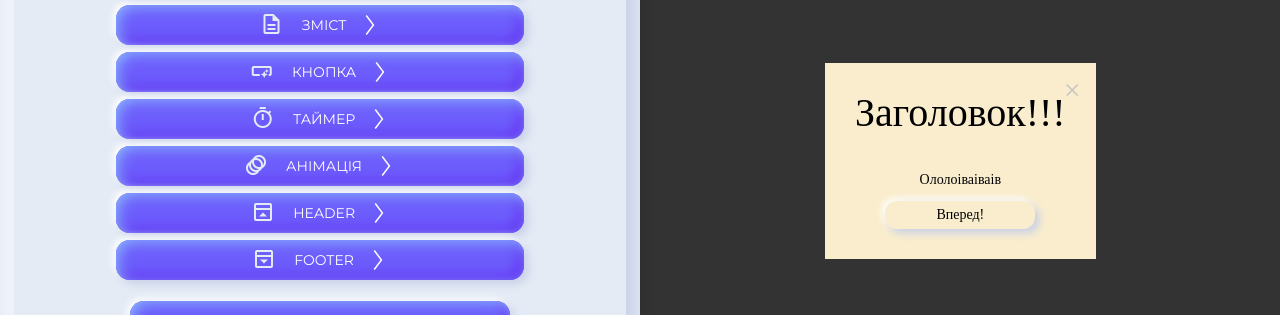
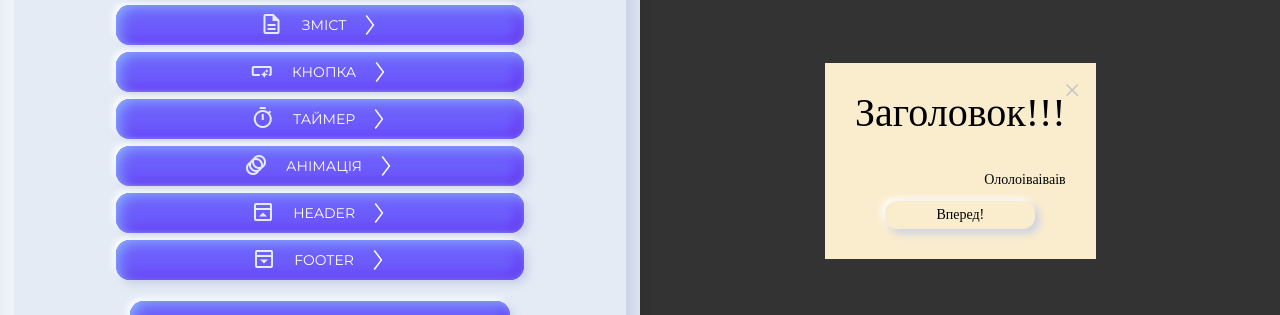
Before and after one commit to IrbisKronos/popup-react-vite, a React (Vite) app: page / in a window 1280 px wide. Shown: the part 239-554 px from the top of the page. Built offline with nearby package versions, Linux system fonts and the light colour scheme.

Commit message:
Add animation in progress

```diff
--- a/public/data.json
+++ b/public/data.json
@@ -2,12 +2,12 @@
   "banner": {
     "title": {
       "content": "Заголовок!!!",
-      "size": "h3"
+      "size": "h5"
     },
     "text": {
       "content": "Ололоіваіваів"
     },
-    "alignText": "center",
+    "alignText": "right",
     "button": {
       "name": "Вперед!",
       "link": "https://www.google.com/",
--- a/src/App.jsx
+++ b/src/App.jsx
@@ -5,6 +5,7 @@ import { useState, useEffect } from 'react';
 
 export default function App() {
   const [settings, setSettings] = useState({});
+  console.log('render App');
 
   useEffect(() => {
     fetch('/data.json')
--- a/src/components/DataBound/DataBound.jsx
+++ b/src/components/DataBound/DataBound.jsx
@@ -1,4 +1,4 @@
-/* import deepGet from 'lodash/get';
+import deepGet from 'lodash/get';
 import deepSet from 'lodash/set';
 import React, { useCallback, useEffect, useState } from 'react';
 
@@ -35,4 +35,4 @@ export default function DataBound(ComponentClass) {
   DataBoundComponent.displayName = `DataBound(${ComponentClass.displayName})`;
 
   return DataBoundComponent;
-  }*/
+}
--- a/src/components/Popup/Popup.jsx
+++ b/src/components/Popup/Popup.jsx
@@ -1,10 +1,12 @@
 import './Popup.css';
 import deepGet from 'lodash/get';
 import clsx from 'clsx';
-import { useState, useEffect } from 'react';
+import { useState, useEffect, useRef } from 'react';
 
 export default function Popup({ settings }) {
   const [isOpen, setIsOpen] = useState(false);
+  const [animated, setAnimated] = useState(false);
+  const [animationClass, setAnimationClass] = useState(settings.animation);
 
   /* Timer */
   useEffect(() => {
@@ -16,6 +18,7 @@ export default function Popup({ settings }) {
     const timer = setTimeout(() => {
       setIsOpen(true);
     }, milliseconds);
+    console.log('settings in popup-component:', settings);
     return () => clearTimeout(timer);
   }, [settings]);
 
@@ -23,7 +26,7 @@ export default function Popup({ settings }) {
 
   /* Set title size (h2-h6) with title content */
   const titleContent = deepGet(settings, 'title.content', '');
-  const titleSize = deepGet(settings, 'title.size');
+  const titleSize = deepGet(settings, 'title.size', '');
   const titleSizes = {
     h2: <h2>{titleContent}</h2>,
     h3: <h3>{titleContent}</h3>,
@@ -32,17 +35,29 @@ export default function Popup({ settings }) {
     h6: <h6>{titleContent}</h6>,
   };
   const titleElement = titleSizes[titleSize];
-  console.log('render');
+
+  const transitionRef = useRef(null);
+  /* useEffect(() => {
+    const node = transitionRef.current;
+    node.addEventListener('transitionend', () => {
+      settings.animation ? setAnimationClass(settings.animation) : '';
+    });
+  }); */
 
   return (
     <div className={clsx('popup', isOpen && 'open')}>
       <div className='popup__body'>
         <div
-          className='popup__content animate__animated'
+          onTransitionEnd={(e) => setAnimated(true)}
+          className={clsx(
+            'popup__content animate__animated',
+            animated && `${settings.animation}`
+          )}
           style={{
             textAlign: settings.alignText,
             backgroundColor: deepGet(settings, 'background.color'),
           }}
+          ref={transitionRef}
         >
           <button className='popup__close' onClick={handlePopupClose}>
             &times;
--- a/vite.config.js
+++ b/vite.config.js
@@ -4,5 +4,5 @@ import react from '@vitejs/plugin-react-swc';
 // https://vitejs.dev/config/
 export default defineConfig({
   plugins: [react()],
-  base: '/popup-react-vite/',
+  /* base: '/popup-react-vite/', */
 });
```
